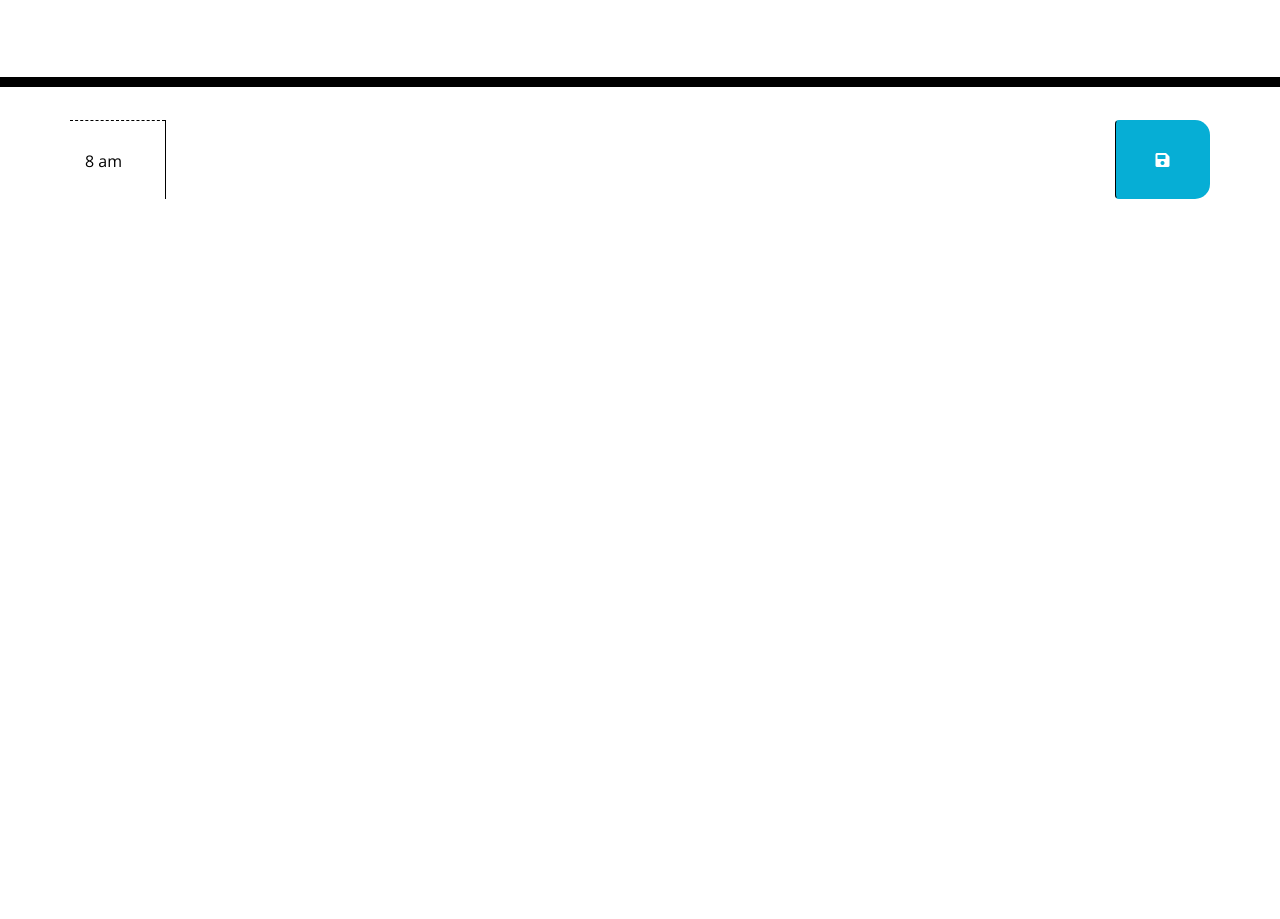
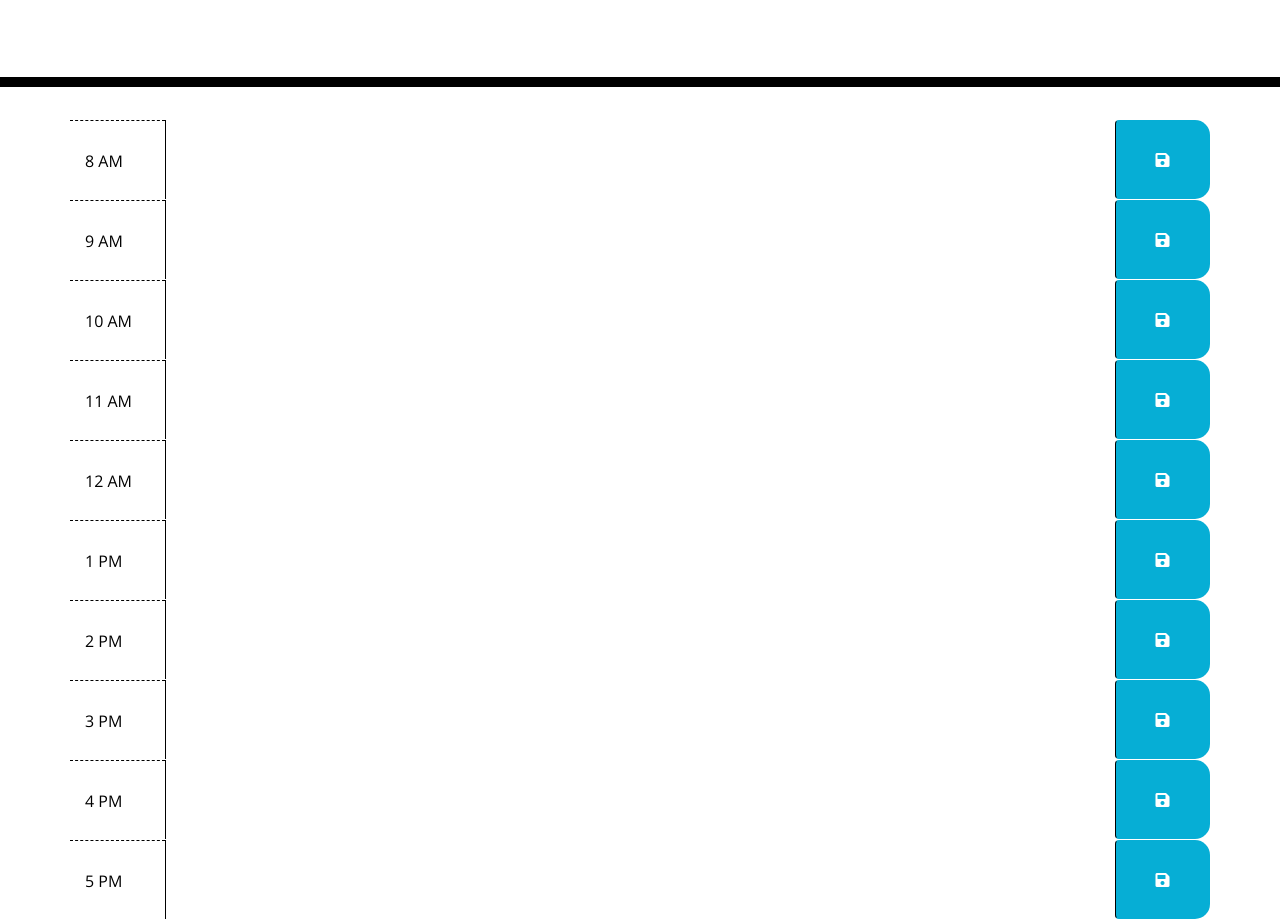
Before and after one commit to lretana1/DayPlanner, a plain HTML site: page Develop/index.html in a window 1280 px wide. Shown: the part 181-1100 px from the top of the page. Before the commit the page ends 800 px from the top, so only its background shows below. Drawn offline with nearby package versions, Linux system fonts and the light colour scheme.

Commit message:
finished all time blocks

```diff
--- a/Develop/index.html
+++ b/Develop/index.html
@@ -31,7 +31,79 @@
     <div class="container">
       <div id="hour-8" class="row time-blk">
         <div class="hour col-md-1">
-              8 am
+              8 AM
+        </div>
+        <textarea class="desc col-md-10">
+        </textarea>
+        <button class="btn saveBtn col-md-1"><i class="fas fa-save"></i></button>
+      </div>
+      <div id="hour-9" class="row time-blk">
+        <div class="hour col-md-1">
+              9 AM
+        </div>
+        <textarea class="desc col-md-10">
+        </textarea>
+        <button class="btn saveBtn col-md-1"><i class="fas fa-save"></i></button>
+      </div>
+      <div id="hour-10" class="row time-blk">
+        <div class="hour col-md-1">
+              10 AM
+        </div>
+        <textarea class="desc col-md-10">
+        </textarea>
+        <button class="btn saveBtn col-md-1"><i class="fas fa-save"></i></button>
+      </div>
+      <div id="hour-11" class="row time-blk">
+        <div class="hour col-md-1">
+              11 AM
+        </div>
+        <textarea class="desc col-md-10">
+        </textarea>
+        <button class="btn saveBtn col-md-1"><i class="fas fa-save"></i></button>
+      </div>
+      <div id="hour-12" class="row time-blk">
+        <div class="hour col-md-1">
+              12 AM
+        </div>
+        <textarea class="desc col-md-10">
+        </textarea>
+        <button class="btn saveBtn col-md-1"><i class="fas fa-save"></i></button>
+      </div>
+      <div id="hour-1" class="row time-blk">
+        <div class="hour col-md-1">
+              1 PM
+        </div>
+        <textarea class="desc col-md-10">
+        </textarea>
+        <button class="btn saveBtn col-md-1"><i class="fas fa-save"></i></button>
+      </div>
+      <div id="hour-2" class="row time-blk">
+        <div class="hour col-md-1">
+              2 PM
+        </div>
+        <textarea class="desc col-md-10">
+        </textarea>
+        <button class="btn saveBtn col-md-1"><i class="fas fa-save"></i></button>
+      </div>
+      <div id="hour-3" class="row time-blk">
+        <div class="hour col-md-1">
+              3 PM
+        </div>
+        <textarea class="desc col-md-10">
+        </textarea>
+        <button class="btn saveBtn col-md-1"><i class="fas fa-save"></i></button>
+      </div>
+      <div id="hour-4" class="row time-blk">
+        <div class="hour col-md-1">
+              4 PM
+        </div>
+        <textarea class="desc col-md-10">
+        </textarea>
+        <button class="btn saveBtn col-md-1"><i class="fas fa-save"></i></button>
+      </div>
+      <div id="hour-5" class="row time-blk">
+        <div class="hour col-md-1">
+              5 PM
         </div>
         <textarea class="desc col-md-10">
         </textarea>
```
